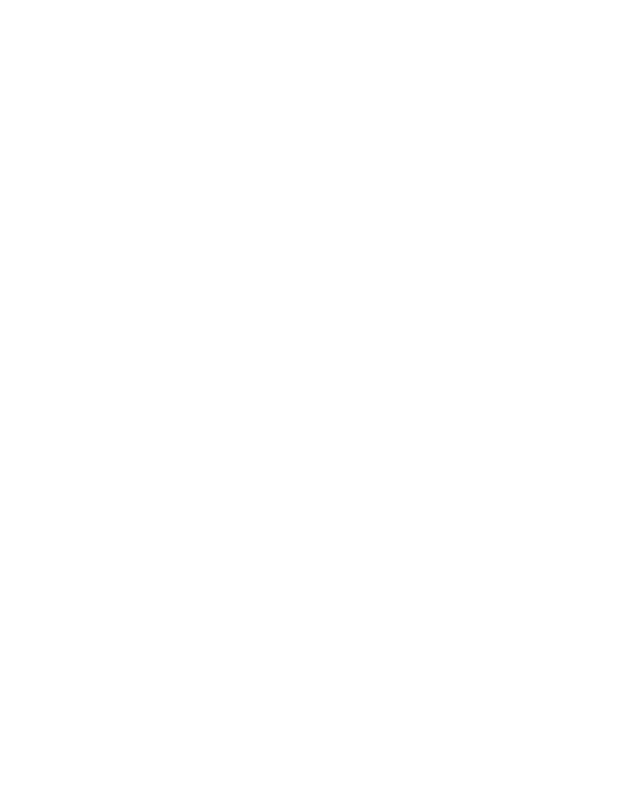
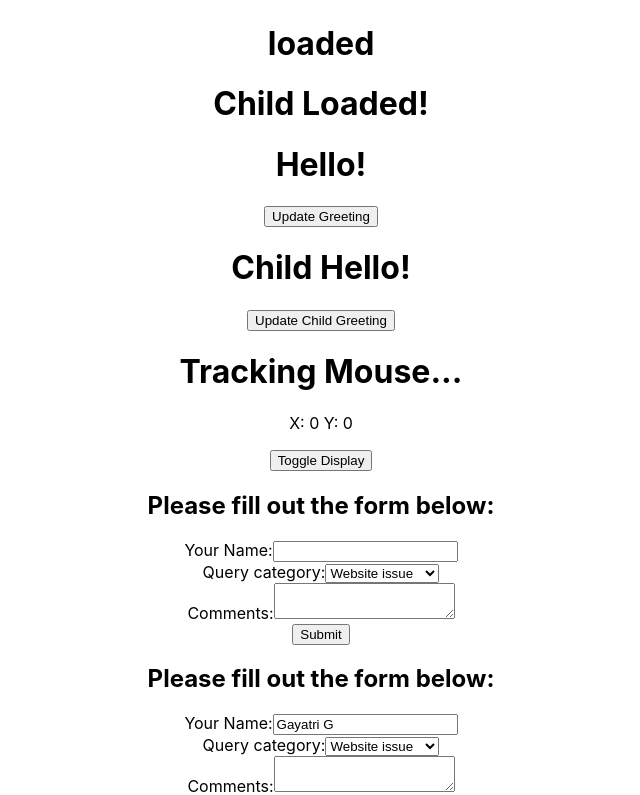
Before and after one commit to gayatrig19/first-react-app, a React (Create React App) app in the folder my-app/: page / in a window 1280 px wide. Shown: the part 2005-2800 px from the top of the page, without its empty margins (319-959 px from the left). Before the commit the page ends 800 px from the top, so only its background shows below. Built offline with nearby package versions, Linux system fonts and the light colour scheme.

Commit message:
Forms with Uncontrolled Inputs

```diff
--- a/my-app/src/App.js
+++ b/my-app/src/App.js
@@ -17,12 +17,13 @@
 import LifeCyclesCDU from './components/LifeCyclesCDU';
 import LifeCyclesCWU from './components/LifeCyclesCWU';
 import ControlledForm from './components/ControlledForm';
+import UncontrolledForm from './components/UncontrolledForm';
 
 
 function App() {
   return (
     <div className="App">
-      {/* <FunctionalGreeting />
+      <FunctionalGreeting />
       <FunctionalGreetingWithProps greeting="Nice to meet you!!" name="Mike" age="32" />
       <StatefulGreeting greeting="I'm a stateful class component!" name="Gayatri" />
       <StatefulGreetingWithCallback greeting="I'm a stateful greeting class component with callback!" name="Gayatri" />
@@ -37,8 +38,9 @@
       <RenderingLists />
       <LifeCyclesCDM />
       <LifeCyclesCDU />
-      <LifeCyclesCWU /> */}
+      <LifeCyclesCWU />
       <ControlledForm />
+      <UncontrolledForm />
     </div>
   );
 }
--- /dev/null
+++ b/my-app/src/components/UncontrolledForm.js
@@ -0,0 +1,63 @@
+import React, { Component } from 'react';
+
+export class UncontrolledForm extends Component {
+
+    constructor(props) {
+        super(props)
+        this.inputName = React.createRef();
+        this.inputCategory = React.createRef();
+        this.inputComments = React.createRef();
+    }
+
+    handleSubmit = (event) => {
+        event.preventDefault();
+        console.log(this.inputName.current.value)
+        console.log(this.inputName.current)
+        console.log(this.inputCategory.current.value)
+        console.log(this.inputComments.current.value)
+    }
+
+    render() {
+        return (
+            <div>
+                <h2>Please fill out the form below:</h2>
+                <form onSubmit={this.handleSubmit}>
+                    <div>
+                        <label htmlFor="id-name">Your Name:</label>
+                        <input
+                            id="id-name"
+                            name="name"
+                            type="text"
+                            defaultValue="Gayatri G"
+                            ref={this.inputName}
+                        />
+                    </div>
+                    <div>
+                        <label htmlFor="id-category">Query category:</label>
+                        <select
+                            id="id-category"
+                            name="category"
+                            ref={this.inputCategory}
+                        >
+                            <option value="website">Website issue</option>
+                            <option value="order">Order issue</option>
+                            <option value="general">General Inquiry</option>
+
+                        </select>
+                    </div>
+                    <div>
+                        <label htmlFor="id-comments">Comments:</label>
+                        <textarea
+                            id="id-comments"
+                            name="comments"
+                            ref={this.inputComments}
+                        />
+                    </div>
+                    <input type="submit" value="Submit" />
+                </form>
+            </div>
+        )
+    }
+}
+
+export default UncontrolledForm;
```
